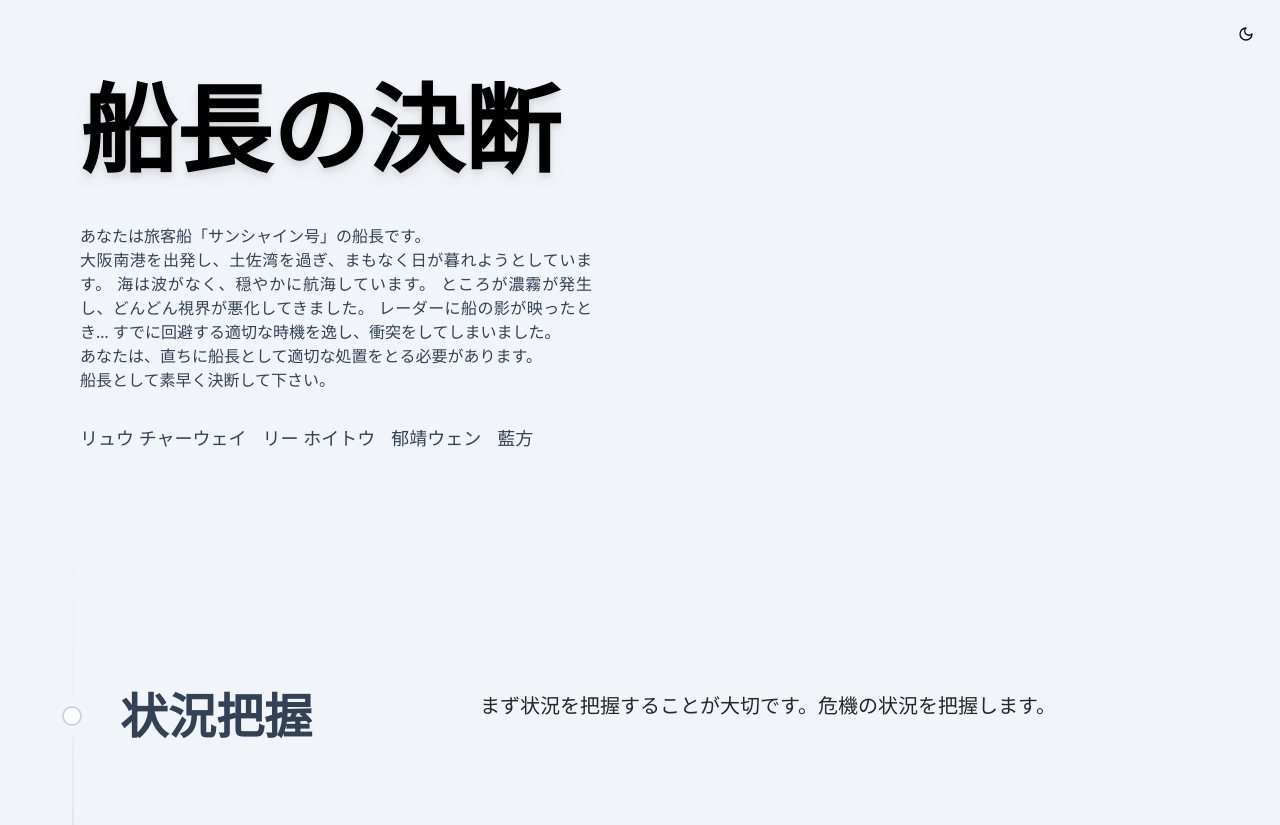
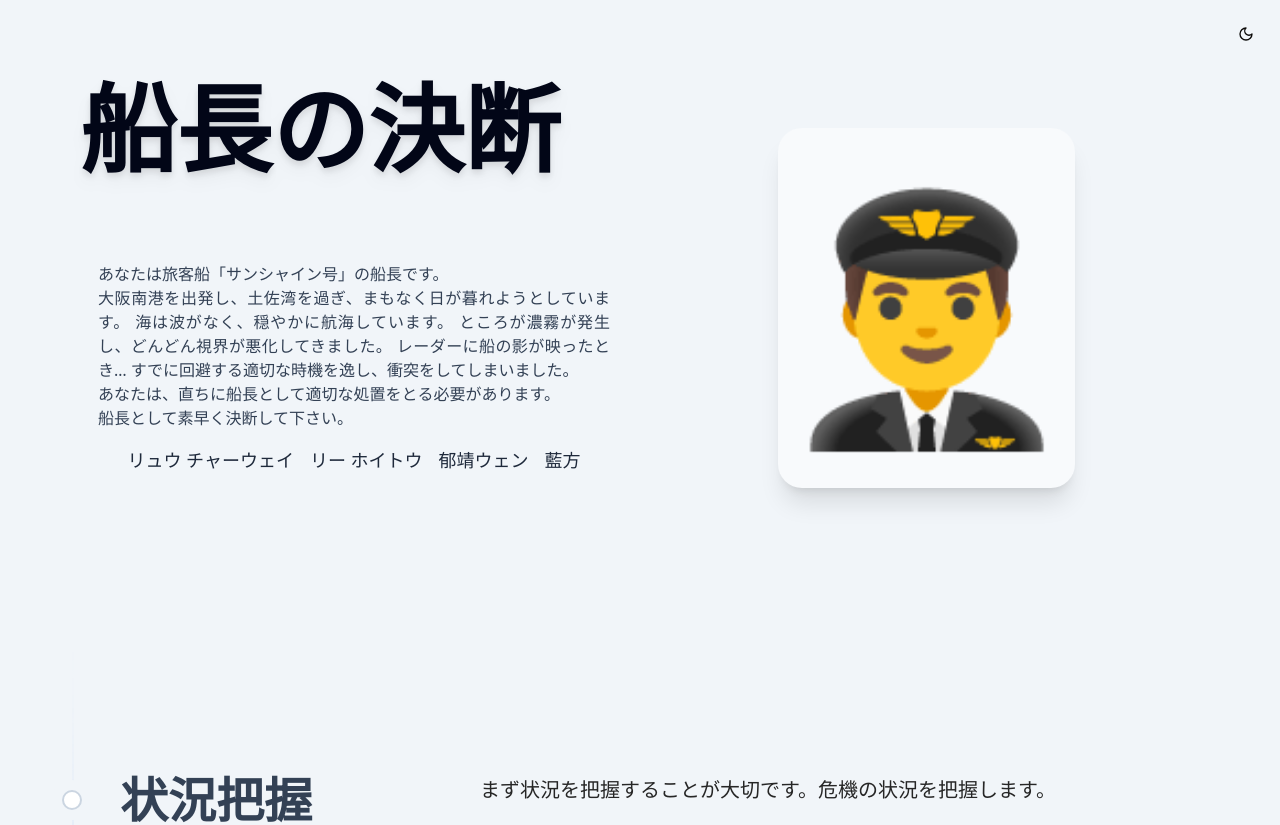
Before and after one commit to liuchiawei/captains-decision, a Next.js app: page / in a window 1280 px wide. Shown: the top 825 px of the page. Built offline with nearby package versions, Linux system fonts and the light colour scheme.

Commit message:
add captain card in timeline

```diff
--- a/src/components/ui/timeline.tsx
+++ b/src/components/ui/timeline.tsx
@@ -1,9 +1,5 @@
 "use client";
-import {
-  useScroll,
-  useTransform,
-  motion,
-} from "framer-motion";
+import { useScroll, useTransform, motion } from "framer-motion";
 import React, { useEffect, useRef, useState } from "react";
 
 interface TimelineEntry {
@@ -33,10 +29,16 @@ export const Timeline = ({ data }: { data: TimelineEntry[] }) => {
 
   return (
     <div className="w-full font-sans md:px-10" ref={containerRef}>
-      <div className="max-w-7xl mx-auto py-20 px-4 md:px-8 lg:px-10 flex flex-col items-center md:items-start gap-8">
-        <h2 className="text-6xl font-bold md:text-8xl mb-4 text-black dark:text-white max-w-4xl select-none drop-shadow-lg">
+      <div className="max-w-7xl mx-auto py-20 px-4 md:px-8 lg:px-10 grid grid-cols-1 md:grid-cols-2 grid-rows-4 auto-rows-min gap-6">
+        <h2 className="text-6xl md:text-8xl text-center md:text-left font-bold text-slate-950 dark:text-white drop-shadow-lg select-none">
           船長の決断
         </h2>
+        <div className=" row-span-4 w-full h-full flex justify-center items-center">
+          <div className="bg-slate-50 w-[297px] h-[420] rounded-3xl shadow-xl dark:shadow-none flex justify-center items-center text-[240px] select-none">
+            👨‍✈️
+          </div>
+        </div>
+        <div className="row-span-3 flex flex-col items-center justify-center gap-4">
           <p className="text-slate-700 dark:text-slate-300 text-sm md:text-base max-w-sm md:max-w-lg text-justify">
             あなたは旅客船「サンシャイン号」の船長です。
             <br />
@@ -50,11 +52,12 @@ export const Timeline = ({ data }: { data: TimelineEntry[] }) => {
             <br />
             船長として素早く決断して下さい。
           </p>
-        <div className="flex flex-col md:flex-row items-center text-slate-700 dark:text-slate-300 md:text-lg max-w-sm md:max-w-lg text-justify md:gap-4 gap-2">
+          <div className="flex flex-col md:flex-row justify-between items-center text-slate-800 dark:text-slate-100 md:text-lg text-justify md:gap-4 gap-2">
             <h3>リュウ チャーウェイ</h3>
             <h3>リー ホイトウ</h3>
             <h3>郁靖ウェン</h3>
             <h3>藍方</h3>
+          </div>
         </div>
       </div>
 
```
Lines whose indentation alone changed are shown as unchanged.
